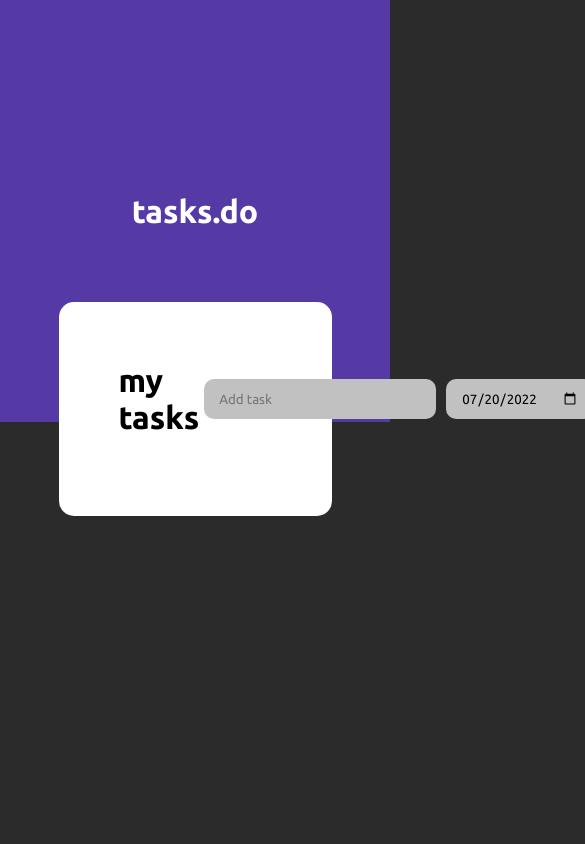
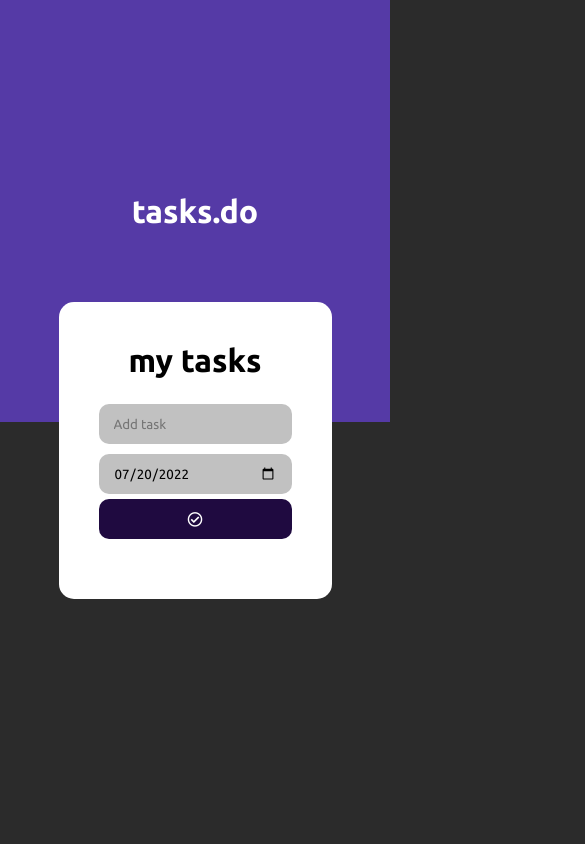
Before and after one commit to macedo-developer/dio-challenge-my-tasks, a website: page index.html in a window 390 px wide. Shown: the top 844 px of the page, 585 px wide, since content can reach past the window. Drawn offline with Linux system fonts and the light colour scheme.

Commit message:
add medias

```diff
--- a/styles/global.css
+++ b/styles/global.css
@@ -132,6 +132,8 @@ main .form-tasks {
 ul li .task-name-check {
   display: flex;
   flex-direction: row;
+  align-items: center;
+  justify-content: center;
 }
 
 ul li .task-name-check input[type="checkbox"]::before {
@@ -192,3 +194,43 @@ ul li .task-date-del .btn-delete-task i {
 ul li .task-date-del .btn-delete-task i:hover {
   color: #8d1a0d;
 }
+
+@media (max-width: 870px) {
+  .form-tasks .tasks-header {
+    flex-direction: column;
+  }
+
+  .tasks-header .form-tasks-header {
+    margin-top: 20px;
+  }
+}
+
+@media (max-width: 640px) {
+  main .form-tasks {
+    padding: 40px;
+  }
+
+  .tasks-header .form-tasks-header {
+    flex-direction: column;
+  }
+
+  .tasks-header .form-tasks-header input {
+    width: 100%;
+  }
+
+  .btn-insert-task {
+    width: 100%;
+  }
+}
+
+@media (max-width: 450px) {
+  .task-list ul li {
+    flex-direction: column;
+  }
+
+  ul li .task-date-del {
+    width: 100%;
+    align-items: center;
+    justify-content: center;
+  }
+}
```
